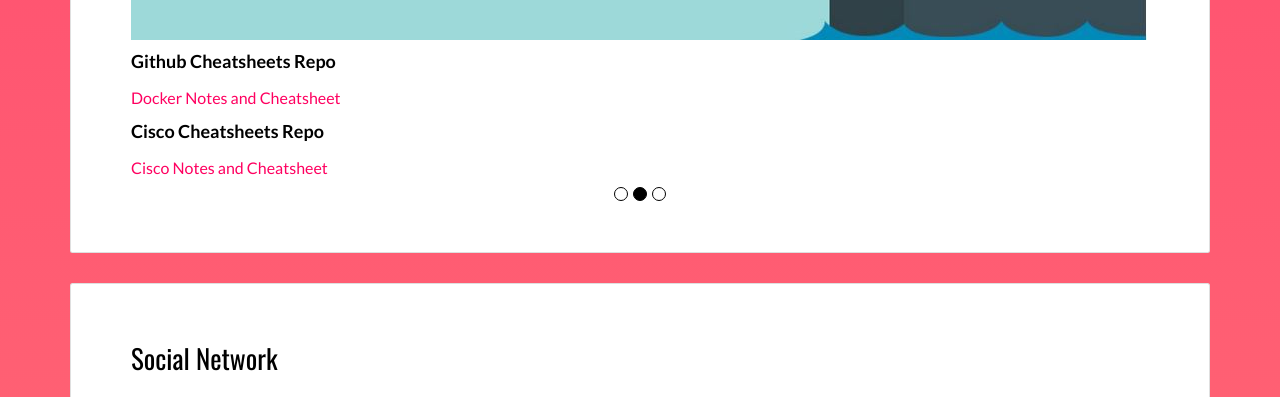
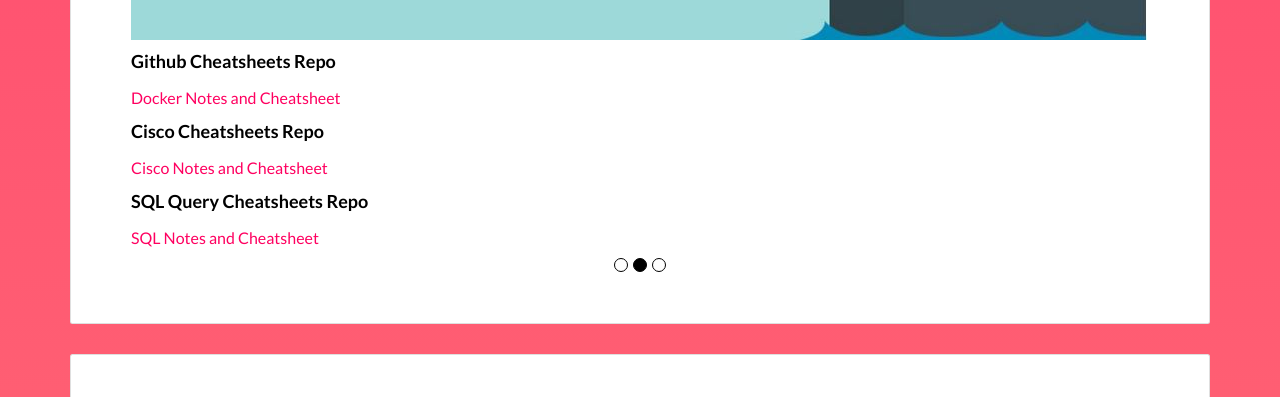
Before and after one commit to teresoic/teresoic.github.io, a plain HTML site: page index.html in a window 1280 px wide. Shown: the part 3263-3660 px from the top of the page. Drawn offline with nearby package versions, Linux system fonts and the light colour scheme.

Commit message:
Update index.html

```diff
--- a/index.html
+++ b/index.html
@@ -205,6 +205,8 @@
                   <p><a href="https://teresoic.github.io/Documentation/docker-help.html" title="">Docker Notes and Cheatsheet</a></p>
 				  <h3 class="h5">Cisco Cheatsheets Repo</h3>
                   <p><a href="https://teresoic.github.io/Documentation/cisco-help.html" title="">Cisco Notes and Cheatsheet</a></p>
+				  <h3 class="h5">SQL Query Cheatsheets Repo</h3>
+                  <p><a href="https://teresoic.github.io/Documentation/sql-help.html" title="">SQL Notes and Cheatsheet</a></p>
                 </div>
               </div>
 
```
